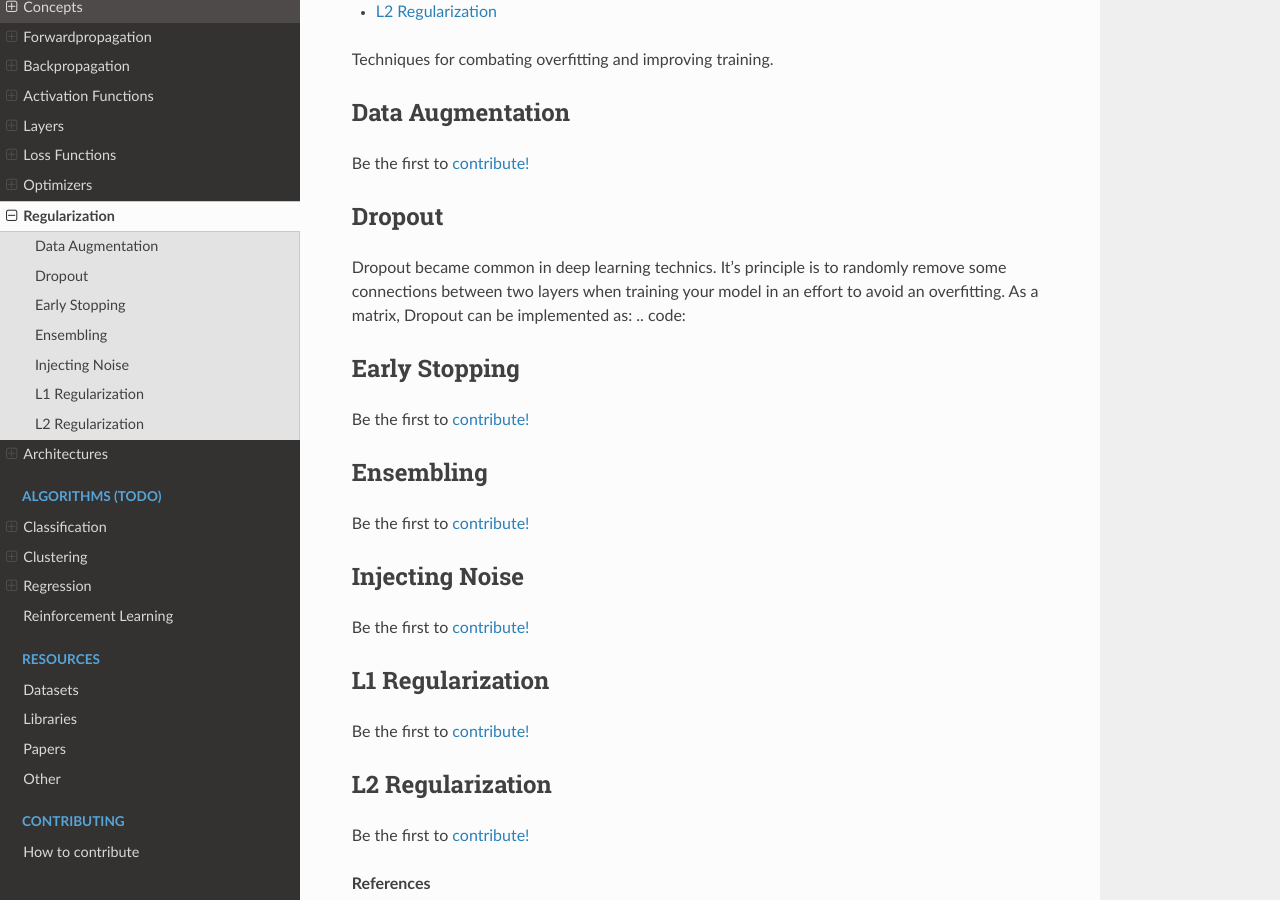
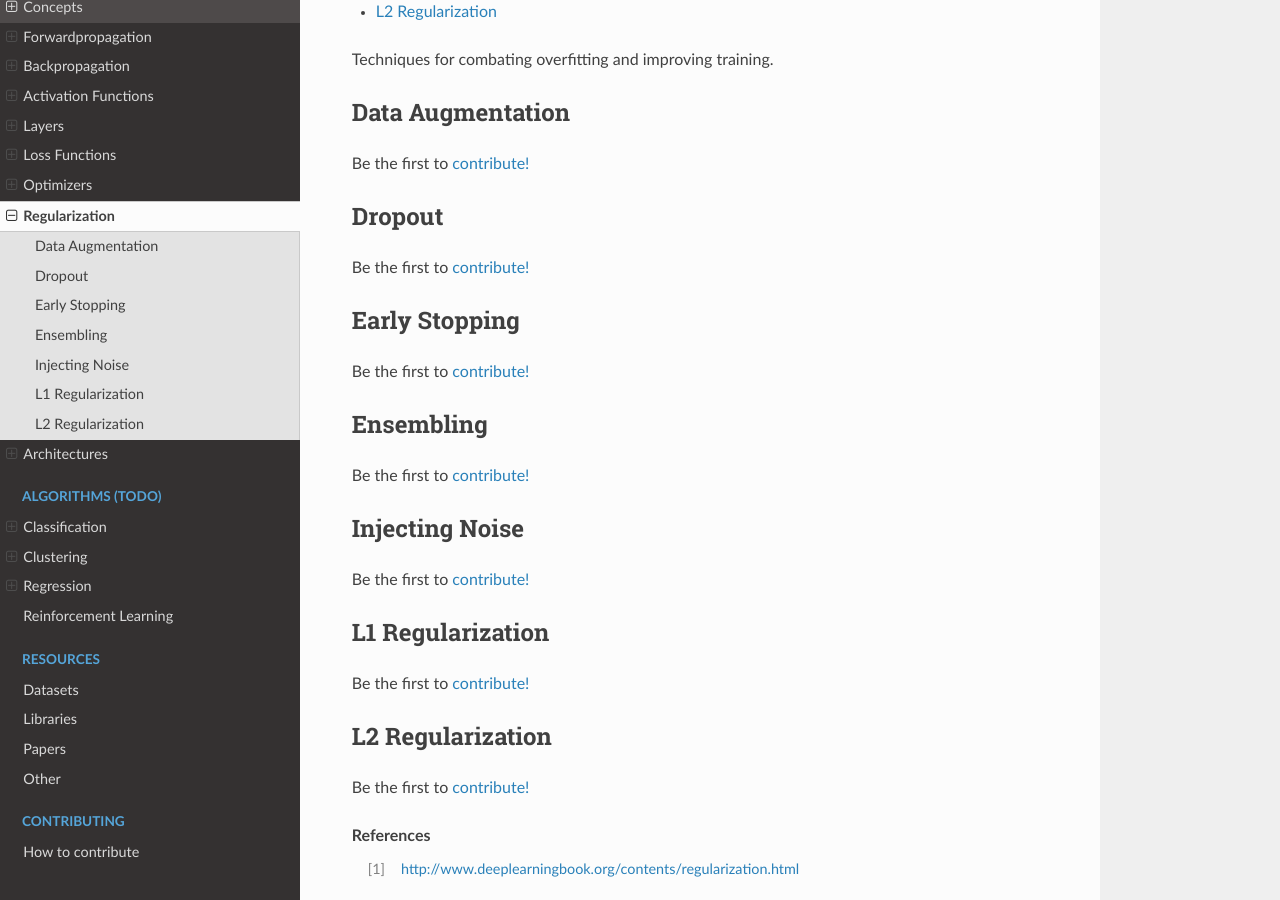
Before and after one commit to bfortuner/ml-glossary, a Sphinx documentation site: the page built from docs/regularization.rst, in a window 1280 px wide and 900 px high, scrolled down 304 px. Built offline with Sphinx 7.4.7 and the Read the Docs theme 2.0.0, drawn with Linux system fonts in a browser that asks for light colours.

```diff
--- a/docs/regularization.rst
+++ b/docs/regularization.rst
@@ -16,10 +16,7 @@ Be the first to `contribute! <https://github.com/bfortuner/ml-cheatsheet>`__
 Dropout
 =======
 
-Dropout became common in deep learning technics. It's principle is to randomly remove some connections between two layers when training your model in an effort to avoid an overfitting.
-As a matrix, Dropout can be implemented as:
-.. code::
-
+Be the first to `contribute! <https://github.com/bfortuner/ml-cheatsheet>`__
 
 Early Stopping
 ==============
```
Also changed, not shown: docs/loss_functions.rst (+0 -24 lines), 2 other files.
